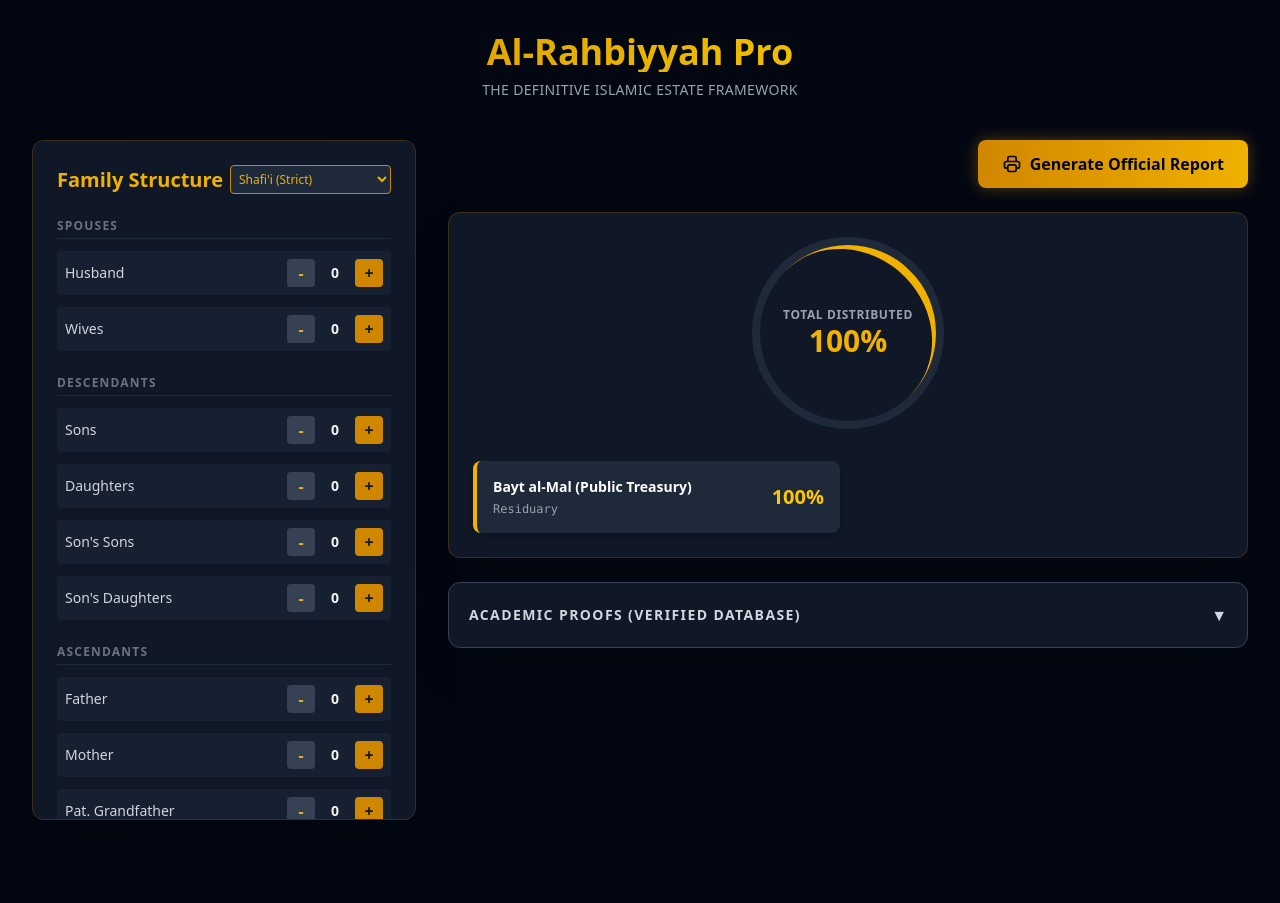
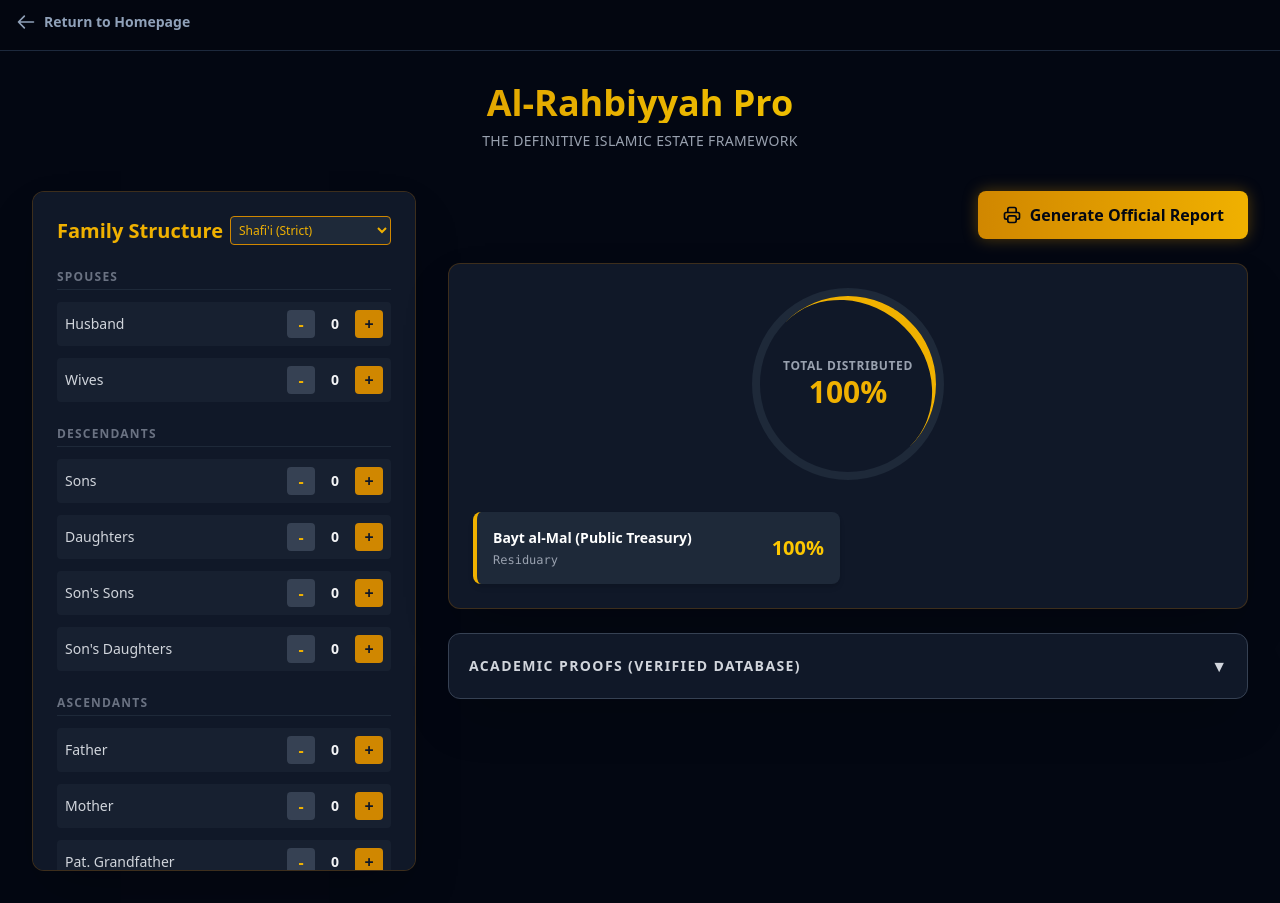
Before and after one commit to drmahmudma-bida/alrahbiyyah-pro, a Next.js app: page /calculator in a window 1280 px wide. Before the commit the page ends 852 px from the top, so only its background shows below. Built offline with nearby package versions, Linux system fonts and the light colour scheme.

Commit message:
Activated share links and added Return to Home navigation

```diff
--- a/src/app/calculator/page.tsx
+++ b/src/app/calculator/page.tsx
@@ -1,9 +1,28 @@
 import Dashboard from '../../components/Dashboard';
+import Link from 'next/link';
 
 export default function CalculatorPage() {
   return (
-    <main>
+    <main className="bg-[#060b19] min-h-screen">
+
+      {/* Return Home Navigation Bar */}
+      <div className="w-full bg-[#030610] border-b border-slate-800 py-3 px-4 shadow-md">
+        <div className="max-w-7xl mx-auto">
+          <Link
+            href="/"
+            className="inline-flex items-center text-sm font-semibold text-slate-400 hover:text-yellow-500 transition-colors"
+          >
+            <svg className="w-5 h-5 mr-2" fill="none" stroke="currentColor" viewBox="0 0 24 24" xmlns="http://www.w3.org/2000/svg">
+              <path strokeLinecap="round" strokeLinejoin="round" strokeWidth="2" d="M10 19l-7-7m0 0l7-7m-7 7h18"></path>
+            </svg>
+            Return to Homepage
+          </Link>
+        </div>
+      </div>
+
+      {/* The Fara'id Engine */}
       <Dashboard />
+
     </main>
   );
 }
--- a/src/app/page.tsx
+++ b/src/app/page.tsx
@@ -1,6 +1,29 @@
+"use client";
+
 import Link from 'next/link';
 
 export default function LandingPage() {
+
+  // The magic function that handles mobile sharing or desktop copying
+  const handleShare = async () => {
+    const shareData = {
+      title: 'Al-Rahbiyyah Pro',
+      text: 'The Final Word in Islamic Inheritance & Estate Planning. Calculate Shariah shares 100% free.',
+      url: 'https://alrahbiyyah.com',
+    };
+
+    if (navigator.share) {
+      try {
+        await navigator.share(shareData);
+      } catch (err) {
+        console.log('Share canceled');
+      }
+    } else {
+      navigator.clipboard.writeText(shareData.url);
+      alert('Link copied to clipboard! You can now paste and share it anywhere.');
+    }
+  };
+
   return (
     <main className="min-h-screen bg-[#060b19] text-slate-300 relative overflow-x-hidden selection:bg-yellow-500/30 selection:text-yellow-200">
 
@@ -31,6 +54,15 @@ export default function LandingPage() {
             >
               Calculate Inheritance Shares Now — 100% Free
             </Link>
+
+            {/* ACTIVATED HERO SHARE BUTTON */}
+            <button
+              onClick={handleShare}
+              className="inline-flex items-center justify-center px-8 py-4 text-lg font-semibold text-slate-300 bg-slate-800/50 rounded-full hover:bg-slate-700/50 hover:text-white transition-all duration-300 border border-slate-700 backdrop-blur-sm cursor-pointer"
+            >
+              <svg className="w-5 h-5 mr-2" fill="none" stroke="currentColor" viewBox="0 0 24 24" xmlns="http://www.w3.org/2000/svg"><path strokeLinecap="round" strokeLinejoin="round" strokeWidth="2" d="M8.684 13.342C8.886 12.938 9 12.482 9 12c0-.482-.114-.938-.316-1.342m0 2.684a3 3 0 110-2.684m0 2.684l6.632 3.316m-6.632-6l6.632-3.316m0 0a3 3 0 105.367-2.684 3 3 0 00-5.367 2.684zm0 9.316a3 3 0 105.368 2.684 3 3 0 00-5.368-2.684z"></path></svg>
+              Share Platform
+            </button>
           </div>
         </div>
       </section>
@@ -146,7 +178,12 @@ export default function LandingPage() {
             <Link href="/calculator" className="px-8 py-3 bg-slate-800 text-white font-semibold rounded-lg hover:bg-slate-700 transition-colors border border-slate-700">
               Start Free Core
             </Link>
-            <button className="px-8 py-3 flex items-center bg-yellow-600/10 text-yellow-500 font-semibold rounded-lg hover:bg-yellow-600/20 transition-colors border border-yellow-600/30">
+
+            {/* ACTIVATED FOOTER SHARE BUTTON */}
+            <button
+              onClick={handleShare}
+              className="px-8 py-3 flex items-center bg-yellow-600/10 text-yellow-500 font-semibold rounded-lg hover:bg-yellow-600/20 transition-colors border border-yellow-600/30 cursor-pointer"
+            >
               <svg className="w-4 h-4 mr-2" fill="none" stroke="currentColor" viewBox="0 0 24 24"><path strokeLinecap="round" strokeLinejoin="round" strokeWidth="2" d="M8.684 13.342C8.886 12.938 9 12.482 9 12c0-.482-.114-.938-.316-1.342m0 2.684a3 3 0 110-2.684m0 2.684l6.632 3.316m-6.632-6l6.632-3.316m0 0a3 3 0 105.367-2.684 3 3 0 00-5.367 2.684zm0 9.316a3 3 0 105.368 2.684 3 3 0 00-5.368-2.684z"></path></svg>
               Share Platform
             </button>
```
